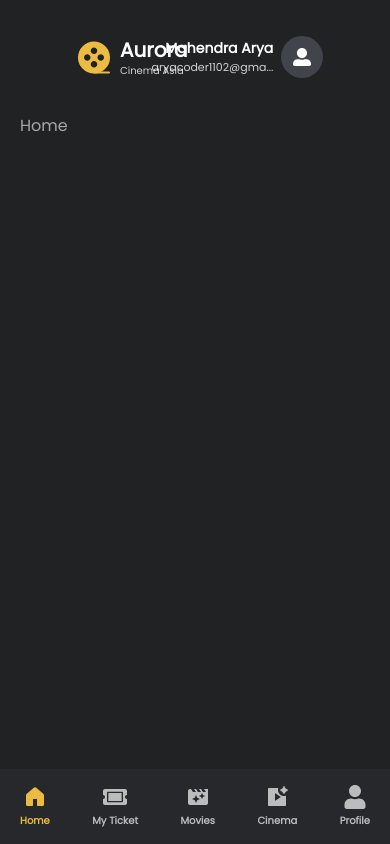
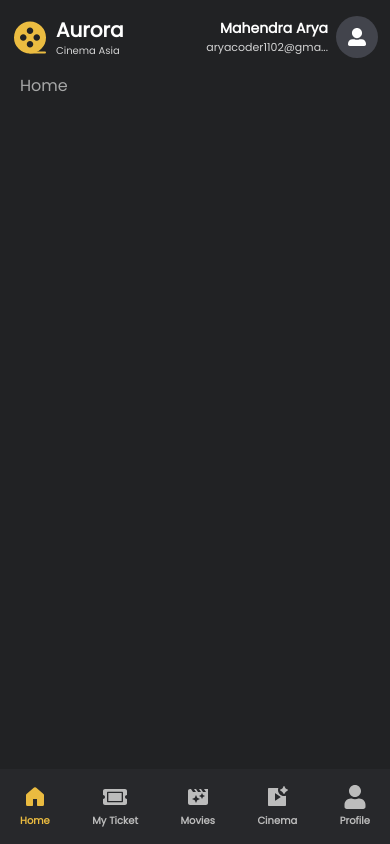
Before and after one commit to aryndraa/timedoor-academy-final-project, a Next.js app: page / in a window 390 px wide. Built offline with nearby package versions, Linux system fonts and the light colour scheme.

Commit message:
header rounded

```diff
--- a/app/components/Header.js
+++ b/app/components/Header.js
@@ -4,7 +4,7 @@ import { Navigation } from "./Navigation"
 
 export const Header = () => {
   return (
-    <header className=" flex flex-col lg:bg-dark-200 mx-16 my-5 rounded-full">
+    <header className=" flex flex-col lg:bg-dark-200 lg:mx-16 lg:my-5 rounded-full">
       <div className="flex justify-between items-center py-4 px-3 lg:px-12 ">
         <Logo/>
         <div className="hidden lg:flex">
```
